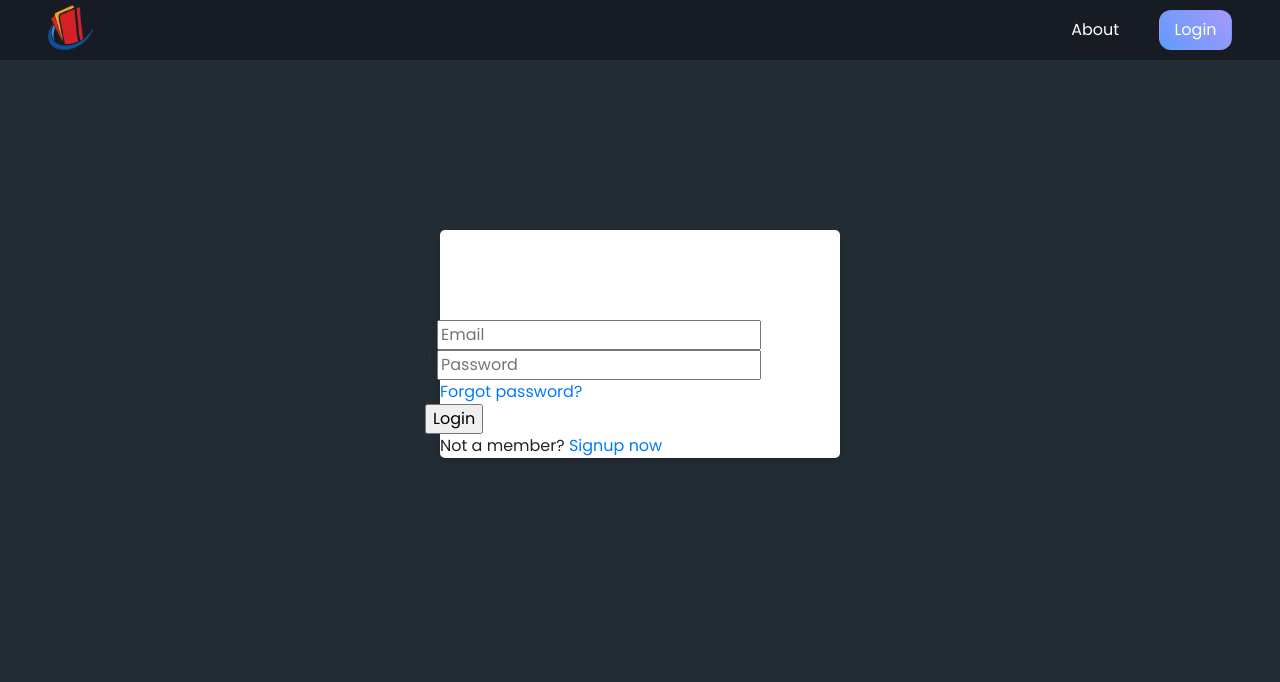
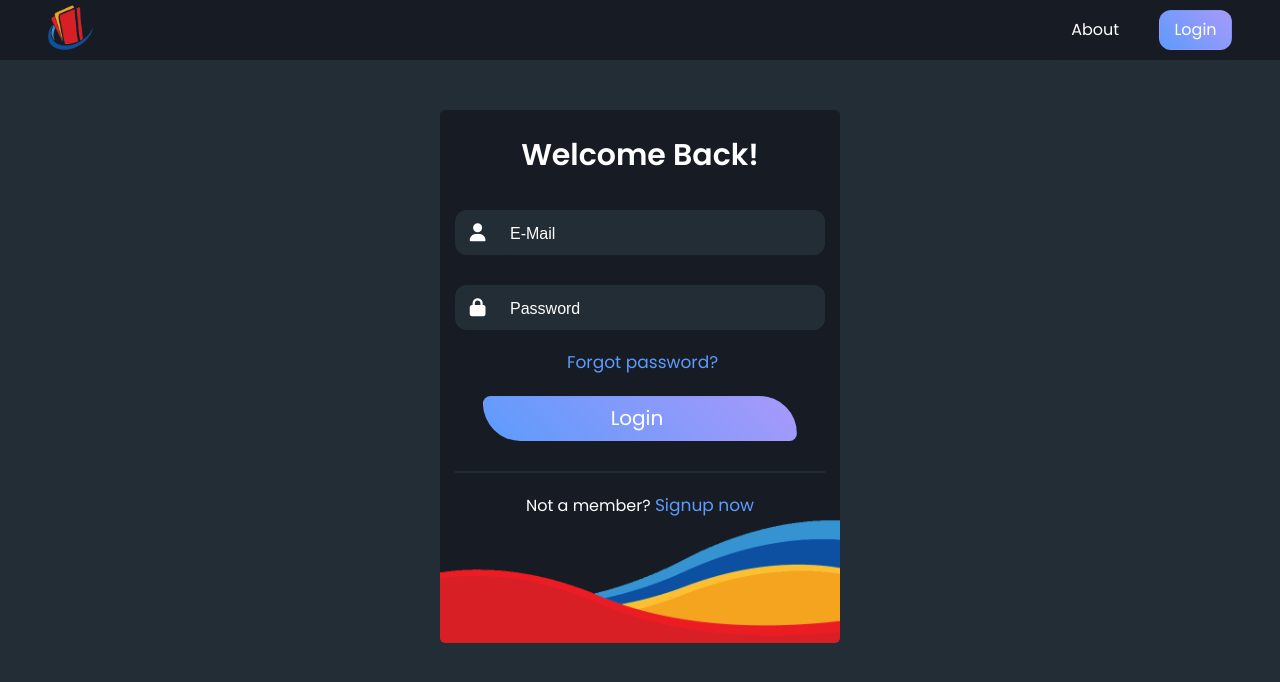
Before and after one commit to honestabej/cctracker, a React (Create React App) app in the folder react-fe/: page /login in a window 1280 px wide. Shown: the top 682 px of the page. Built offline with nearby package versions, Linux system fonts and the light colour scheme.

Commit message:
Finished login page

```diff
--- a/react-fe/public/index.html
+++ b/react-fe/public/index.html
@@ -9,6 +9,7 @@
       name="description"
       content="Web site created using create-react-app"
     />
+    <script src="https://kit.fontawesome.com/1bc71806fc.js" crossorigin="anonymous"></script>
     <link rel="apple-touch-icon" href="%PUBLIC_URL%/logo192.png" />
     <link rel="stylesheet" href="https://stackpath.bootstrapcdn.com/bootstrap/4.3.1/css/bootstrap.min.css"/>
     <link rel="stylesheet" href="https://cdn.jsdelivr.net/npm/@fortawesome/fontawesome-free@5.15.4/css/fontawesome.min.css" integrity="sha384-jLKHWM3JRmfMU0A5x5AkjWkw/EYfGUAGagvnfryNV3F9VqM98XiIH7VBGVoxVSc7" crossorigin="anonymous">
--- a/react-fe/src/components/Header/Header.module.scss
+++ b/react-fe/src/components/Header/Header.module.scss
@@ -125,7 +125,7 @@
         border-radius: $borderRadius;
         font-size: 1rem;
         font-family: inherit;
-        background: linear-gradient(45deg, rgba($siteBlue, 1), rgba($sitePurple, 1));
+        background: $siteGradient;
         color: $siteWhite;
         border: 1px solid transparent;
         transition: 0.3s ease all;
@@ -138,7 +138,7 @@
 
         &:active {
             border-color: $siteDarkBlue;
-            background: linear-gradient(45deg, rgba($siteBlue, 1), rgba($sitePurple, 1));
+            background: $siteGradient;
             color: $siteDarkBlue;
         }
       }
--- a/react-fe/src/globalStyles/variables.scss
+++ b/react-fe/src/globalStyles/variables.scss
@@ -12,6 +12,7 @@ $siteSecondBlue: #3591AE;
 $siteBrown: #9FA2A7;
 $sitePurple: #A899FA;
 $siteLightPurple: #B8BFE9;
+$siteGradient: linear-gradient(45deg, rgba($siteBlue, 1), rgba($sitePurple, 1));
 
 // Site spacing
 $spacing-md: 16px;
--- a/react-fe/src/pages/Login/Login.jsx
+++ b/react-fe/src/pages/Login/Login.jsx
@@ -1,8 +1,6 @@
 import React, { useState } from 'react';
 import './Login.scss';
 import PropTypes from 'prop-types';
-import { FontAwesomeIcon } from '@fortawesome/react-fontawesome';
-import { faUser } from '@fortawesome/free-solid-svg-icons';
 
 async function loginUser(credentials) {
   return fetch('http://localhost:3001/login', {
@@ -35,57 +33,29 @@ export default function Login({ setToken }) {
           <span>Welcome Back!</span>
         </div>
         <form action="#">
-          <div className="row">
+          <div className="input-container">
             <i className="fas fa-user" />
-            <input type="text" placeholder="Email" required />
+            <input class="input" type="text" placeholder=" " required />
+            <div class="cut email"></div>
+            <label class="placeholder">E-Mail</label>
           </div>
-          <div class="row">
+          <div class="input-container">
             <i class="fas fa-lock" />
-            <input type="password" placeholder="Password" required />
+            <input class="input" type="password" placeholder=" " required />
+            <div class="cut password"></div>
+            <label class="placeholder">Password</label>
           </div>
           <div class="pass"><a href="#">Forgot password?</a></div>
-          <div class="row button">
+          <div class="rowLogin button">
             <input type="submit" value="Login" />
           </div>
+          <hr />
           <div class="signup-link">
             Not a member? <a href="#"> Signup now </a>
           </div>
         </form>
       </div>
     </div>
-    // <div className="login-wrapper">
-    //   <div className="login-box">
-    //     <div className="img-div">
-    //       <img className="logo-img" src="/images/cctracker-logo.png" alt=""></img>
-    //     </div>
-    //     <div class="input-container">
-    //       <FontAwesomeIcon icon={faUser} swapOpacity className="user-icon" />
-    //       <input id="firstname" class="input" type="text" placeholder=" " />
-    //       <label for="firstname" class="placeholder">First name</label>
-    //     </div>
-    //     <button type="text" class="submit">submit</button>
-    //   </div>
-    // </div>
-
-    // <div class="form">
-    //   <div class="title">Welcome Back!</div>
-    //   <div class="input-container ic1">
-    //     <input id="firstname" class="input" type="text" placeholder=" " />
-    //     <div class="cut"></div>
-    //     <label for="firstname" class="placeholder">First name</label>
-    //   </div>
-    //   <div class="input-container ic2">
-    //     <input id="lastname" class="input" type="text" placeholder=" " />
-    //     <div class="cut"></div>
-    //     <label for="lastname" class="placeholder">Last name</label>
-    //   </div>
-    //   <div class="input-container ic2">
-    //     <input id="email" class="input" type="text" placeholder=" " />
-    //     <div class="cut cut-short"></div>
-    //     <label for="email" class="placeholder">Email</label>
-    //   </div>
-    //   <button type="text" class="submit">submit</button>
-    // </div>
   )
 }
 
--- a/react-fe/src/pages/Login/Login.scss
+++ b/react-fe/src/pages/Login/Login.scss
@@ -1,5 +1,7 @@
 @import './../../globalStyles/variables.scss';
 
+$itemHeight: 45px;
+$itemWidth: $itemHeight;
 
 body {
   margin: 0;
@@ -7,21 +9,25 @@ body {
   box-sizing: border-box;
   font-family: 'Poppins', sans-serif;
   background: $siteDark;
-  overflow: hidden;
+  overflow: show;
 }
 
 .container {
   max-width: 440px;
   padding: 0 20px;
-  margin: 170px auto;
+  margin: 50px auto;
 }
 
 // Floating box around login items
 .wrapper {
   width: 100%;
-  background: #fff;
   border-radius: 5px;
-  box-shadow: 0px 4px 10px 1px rgba(0,0,0,0.1);
+  background:
+      url('../../images/LoginBorderBottom.png'),
+      $siteBlack;
+  background-repeat: no-repeat;
+  background-size: cover;
+  background-position: bottom;
 }
 
 // Area containing title text
@@ -36,253 +42,183 @@ body {
   justify-content: center;
 }
 
+// Keep login items inside floating box
+.wrapper form{
+  padding: 10px 15px 25px 15px;
+}
 
+// Placeholder input text
+.placeholder {
+  color: $siteWhite;
+  font-family: sans-serif;
+  line-height: 15px;
+  top: 16px;
+  left: 55px;
+  pointer-events: none;
+  position: absolute;
+  transform-origin: 0 50%;
+  transition: transform 200ms, color 200ms;
+}
 
+// Area for placeholder to fade into
+.cut{
+  background-color: $siteBlack;
+  border-radius: 10px;
+  height: 20px;
+  left: 45px;
+  position: absolute;
+  top: -20px;
+  transform: translateY(0);
+  transition: transform 200ms;
+}
 
+// Area for email cut
+.email{
+  width: 55px;
+}
 
+// Area for password cut
+.password{
+  width: 73px;
+}
 
+// Spacing for login items
+.wrapper form .input-container{
+  height: $itemHeight;
+  margin-bottom: 30px;
+  position: relative;
+  border-radius: $borderRadius;
+  background-color: $siteDark;
+}
 
+// Styling for email and pwd
+.wrapper form .input-container .input{
+  height: 100%;
+  width: calc(100% - 45px);
+  margin-left: $itemHeight;
+  padding-left: 10px;
+  border-radius: $borderRadius;
+  background-color: $siteDark;
+  color: $siteWhite;
+  border: none;
+  outline:none;
+  font-size: 16px;
+  transition: all 0.3s ease;
+}
 
+// What happens when you click on input field
+form .row input:focus{
+  border: none;
+  outline:none;
+}
 
+// Prpoerties of the .cut area after the input area is clicked on
+.input:focus ~ .cut,
+.input:not(:placeholder-shown) ~ .cut {
+  transform: translateY(8px);
+}
 
-// .login-wrapper {
-//     background-color: rgb(253, 147, 149);
-// }
+.input:focus ~ .placeholder,
+.input:not(:placeholder-shown) ~ .placeholder {
+  transform: translateY(-25px) translateX(0px) scale(0.75);
+}
 
-// .login-box {
-//     max-height: 90%;
-//     height: 40rem;
-//     max-width: 85%;
-//     width: 30rem;
-//     border-radius: 1em;
-//     // Center Horizontally
-//     margin-left: auto;
-//     margin-right: auto;
-//     // Center Vertically
-//     position: relative;
-//     top: 50%;
-//     -ms-transform: translateY(-50%);
-//     transform: translateY(-50%);
-//     // Background Image
-//     background:
-//         url('../../images/LoginBorderBottom.png'),
-//         linear-gradient(to top right, rgb(215, 29, 35), rgb(207, 105, 105));
-//     background-repeat: no-repeat;
-//     background-size: cover;
-//     background-position: bottom;
-// }
+.input:not(:placeholder-shown) ~ .placeholder {
+  color: $siteWhite;
+}
 
-// .img-div {
-//     display: flex;
-//     justify-content: center;
-//     height: auto;
-// }
+.input:focus ~ .placeholder {
+  color: $siteBlue;
+}
 
-// .logo-img {
-//     height: 8em;
-//     width: 9em;
-//     margin-top: 5%;
-// }
+// Icons preceeding input field
+.wrapper form i{
+  position: absolute;
+  height: $itemHeight;
+  width: $itemWidth;
+  color: #fff;
+  font-size: 18px;
+  display: flex;
+  align-items: center;
+  justify-content: center;
+}
 
-// .user-icon{
+// Spacing for forgot pwd
+.wrapper form .pass{
+  text-align: center;
+  margin: -10px 0 20px 5px;
+}
 
-// }
+// Forgot pwd decoration
+.wrapper form .pass a{
+  color: $siteBlue;
+  font-size: 17px;
+  text-decoration: none;
+}
 
-// .input-container {
-//     position: relative;
-//     display: flex;
-//     justify-content: center;
-//     height: 2.5rem;
-// }
+// Forgot pwd hover decoration
+.wrapper form .pass a:hover{
+  text-decoration: underline;
+}
 
-// .input {
-//     // background-color: transparent;
-//     border: 0;
-//     font-size: 18px;
-//     padding: 4px 20px 0;
-//     outline: 0;
-//     width: 80%;
-// }
+// Alignment of login button
+.wrapper form .rowLogin{
+  text-align: center;
+}
 
-// // Placeholder text before moving up on focus
-// .placeholder {
-//     pointer-events: none;
-//     position: absolute;
-//     transform-origin: 0 50%;
-//     transition: transform 200ms, color 200ms;
-//     font-size: 1.5rem;
-// }
+// Styling for login button
+.wrapper form .rowLogin input{
+  height: $itemHeight;
+  width: 85%;
+  border-radius: $buttonRadius;
+  border: 1px solid lightgrey;
+  font-size: 16px;
+  transition: all 0.3s ease;
+}
 
-// // Movement of placeholder after focus on input
-// .input:focus ~ .placeholder,
-// .input:not(:placeholder-shown) ~ .placeholder {
-//     transform: translateY(-1em) translateX(0px) scale(0.75);
-// }
+// Login button decoration
+.wrapper form .button input{
+  color: #fff;
+  font-size: 20px;
+  font-weight: 500;
+  padding-left: 0px;
+  background: $siteGradient;
+  border: 1px solid transparent;
+  transition: 0.3s ease all;
+  cursor: pointer;
+}
 
-// .input:focus ~ .placeholder {
-//     color: black;
-//     font-size: 1.5em;
-// }
+// Login button hover decoration
+form .button input:hover{
+  border-color: $sitePurple;
+  background: rgba($siteBlue, 0.1);
+  color: $siteWhite;
+}
 
-// .submit {
-//     background-color: #08d;
-//     border-radius: 12px;
-//     border: 0;
-//     box-sizing: border-box;
-//     color: #eee;
-//     cursor: pointer;
-//     font-size: 18px;
-//     height: 50px;
-//     margin-top: 38px;
-//     outline: 0;
-//     text-align: center;
-//     width: 100%;
-// }
+hr{
+  margin-top: 30px;
+  height: 2px;
+  border-width: 0;
+  background-color: $siteDark;
+}
 
-// .submit:active {
-//     background-color: #06b;
-// }
+// Not a member spacing
+.wrapper form .signup-link{
+  text-align: center;
+  color: $siteWhite;
+  margin-top: 20px;
+  margin-bottom: 100px;
+  font-size: 16px;
+}
 
-// END
+// Signup now link decoration
+.wrapper form .signup-link a{
+  color: $siteBlue;
+  font-size: 17px;
+  text-decoration: none;
+}
 
-// // body {
-// //   align-items: center;
-// //   background-color: #000;
-// //   display: flex;
-// //   justify-content: center;
-// //   background-color: rgb(253, 147, 149);
-// //   overflow: hidden;
-// // }
-
-// // Login box
-// .form {
-//   position: relative;
-//   // Vertical positioning
-//   top: 5em;
-//   height: 35rem;
-//   border-radius: 1em;
-//   // Horizontal positioning
-//   width: 30em;
-
-//   // Background Image
-//   background:
-//       url('../../images/LoginBorderBottom.png'),
-//       linear-gradient(to top right, rgb(215, 29, 35), rgb(207, 105, 105));
-//   background-repeat: no-repeat;
-//   background-size: cover;
-//   background-position: bottom;
-// }
-
-// .title {
-//   height: auto;
-//   color: #eee;
-//   font-family: sans-serif;
-//   font-size: 36px;
-//   font-weight: 600;
-//   padding: 0.5em;
-//   text-align: center;
-// }
-
-// // Area behind input boxes
-// .input-container {
-//   height: 50px;
-//   position: relative;
-//   width: 100%;
-//   padding-left: 1em;
-//   padding-right: 1em;
-// }
-
-// // Area behind first name input box
-// .ic1 {
-//   margin-top: 1em;
-// }
-
-// // Area behind last name input box
-// .ic2 {
-//   margin-top: 30px;
-// }
-
-// // Input box
-// .input {
-//   background-color: #303245;
-//   border-radius: 12px;
-//   border: 0;
-//   box-sizing: border-box;
-//   color: #eee;
-//   font-size: 18px;
-//   height: 100%;
-//   outline: 0;
-//   padding: 4px 20px 0;
-//   width: 100%;
-// }
-
-// // The area above the input box that the placeholder fades into
-// .cut {
-//   background-color: transparent;
-//   border-radius: 10px;
-//   height: 20px;
-//   left: 20px;
-//   position: absolute;
-//   top: -20px;
-//   transform: translateY(0);
-//   transition: transform 200ms;
-//   width: 76px;
-// }
-
-// // The .cut area above the email input
-// .cut-short {
-//   width: 50px;
-// }
-
-// // Prpoerties of the .cut area after the input area is clicked on
-// .input:focus ~ .cut,
-// .input:not(:placeholder-shown) ~ .cut {
-//   transform: translateY(8px);
-// }
-
-// .placeholder {
-//   color: #65657b;
-//   font-family: sans-serif;
-//   left: 30px;
-//   line-height: 14px;
-//   pointer-events: none;
-//   position: absolute;
-//   transform-origin: 0 50%;
-//   transition: transform 200ms, color 200ms;
-//   top: 20px;
-// }
-
-// .input:focus ~ .placeholder,
-// .input:not(:placeholder-shown) ~ .placeholder {
-//   transform: translateY(-30px) translateX(10px) scale(0.75);
-// }
-
-// .input:not(:placeholder-shown) ~ .placeholder {
-//   color: #808097;
-// }
-
-// .input:focus ~ .placeholder {
-//   color: #dc2f55;
-// }
-
-// .submit {
-//   background-color: #08d;
-//   border-radius: 12px;
-//   border: 0;
-//   box-sizing: border-box;
-//   color: #eee;
-//   cursor: pointer;
-//   font-size: 18px;
-//   height: 50px;
-//   margin-top: 38px;
-//   // outline: 0;
-//   text-align: center;
-//   position: relative;
-//   width: 100%;
-//   padding-left: 1em;
-//   padding-right: 1em;
-// }
-
-// .submit:active {
-//   background-color: #06b;
-// }
+// Signup now link hover decoration
+form .signup-link a:hover{
+  text-decoration: underline;
+}
```
